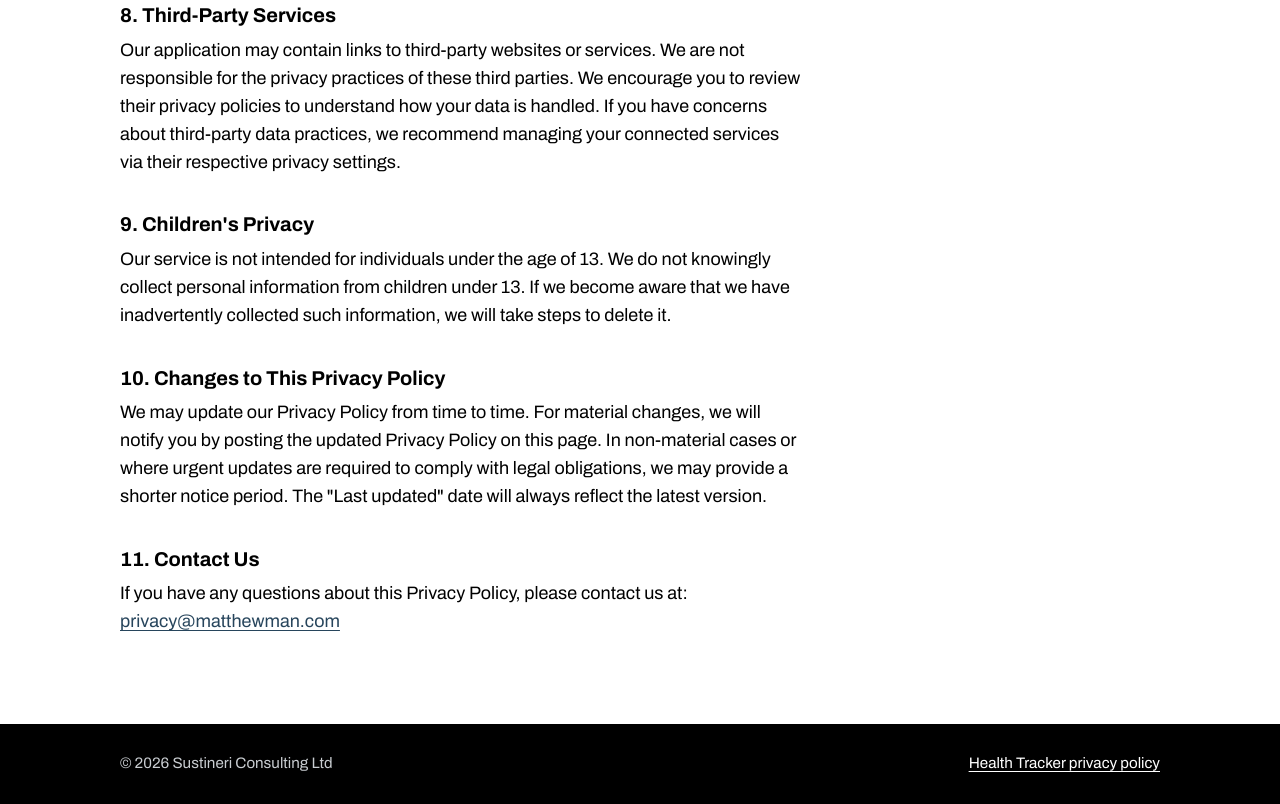
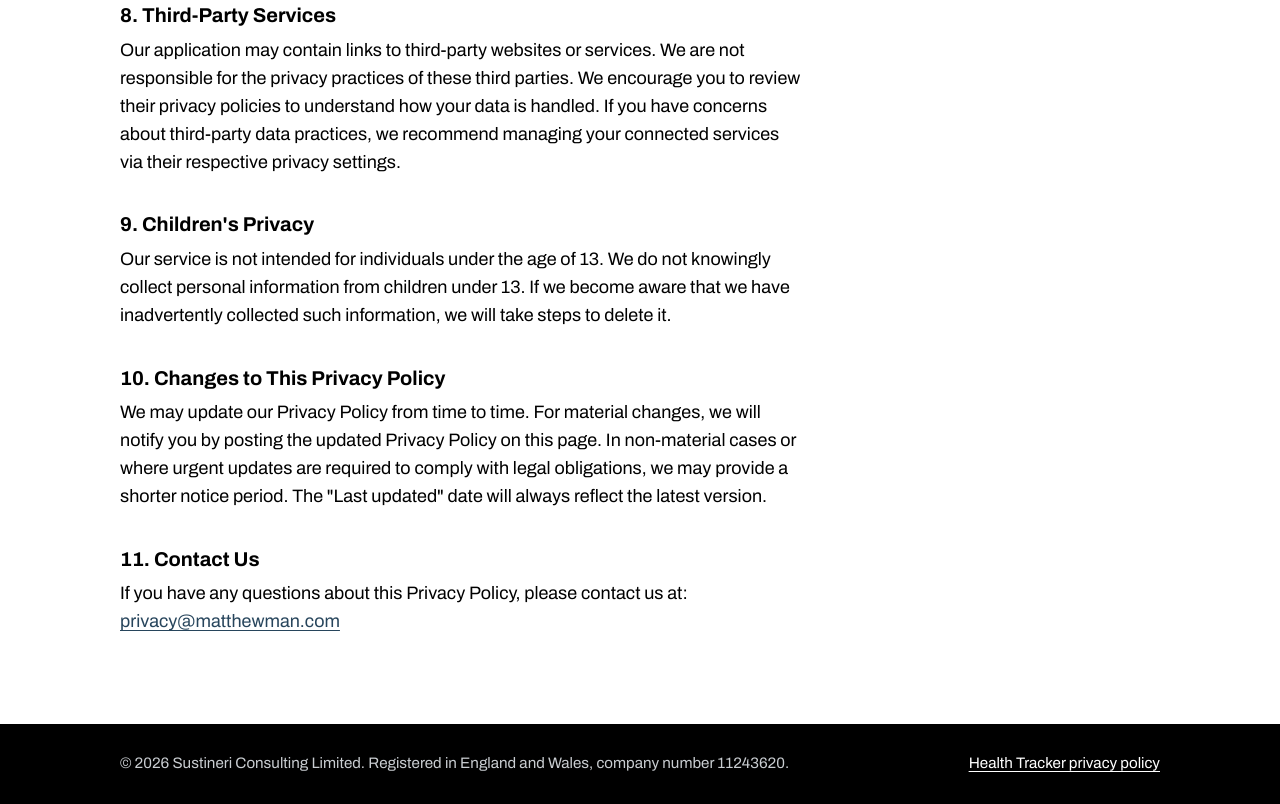
Before and after one commit to matthed/sustineri.co.uk, a plain HTML site: page about-7/index.html in a window 1280 px wide. Shown: the part 2143-2947 px from the top of the page. Drawn offline with Linux system fonts and the light colour scheme.

Commit message:
Add files via upload

```diff
--- a/about-7/index.html
+++ b/about-7/index.html
@@ -96,7 +96,7 @@ footer a{color:#fff}
 <p>If you have any questions about this Privacy Policy, please contact us at: <a href="mailto:privacy@matthewman.com">privacy@matthewman.com</a></p>
 </div></main>
 <footer><div class="wrap">
-<span>&copy; 2026 Sustineri Consulting Ltd</span>
+<span>&copy; 2026 Sustineri Consulting Limited. Registered in England and Wales, company number 11243620.</span>
 <span><a href="/about-7">Health Tracker privacy policy</a></span>
 </div></footer>
 </body>
```
